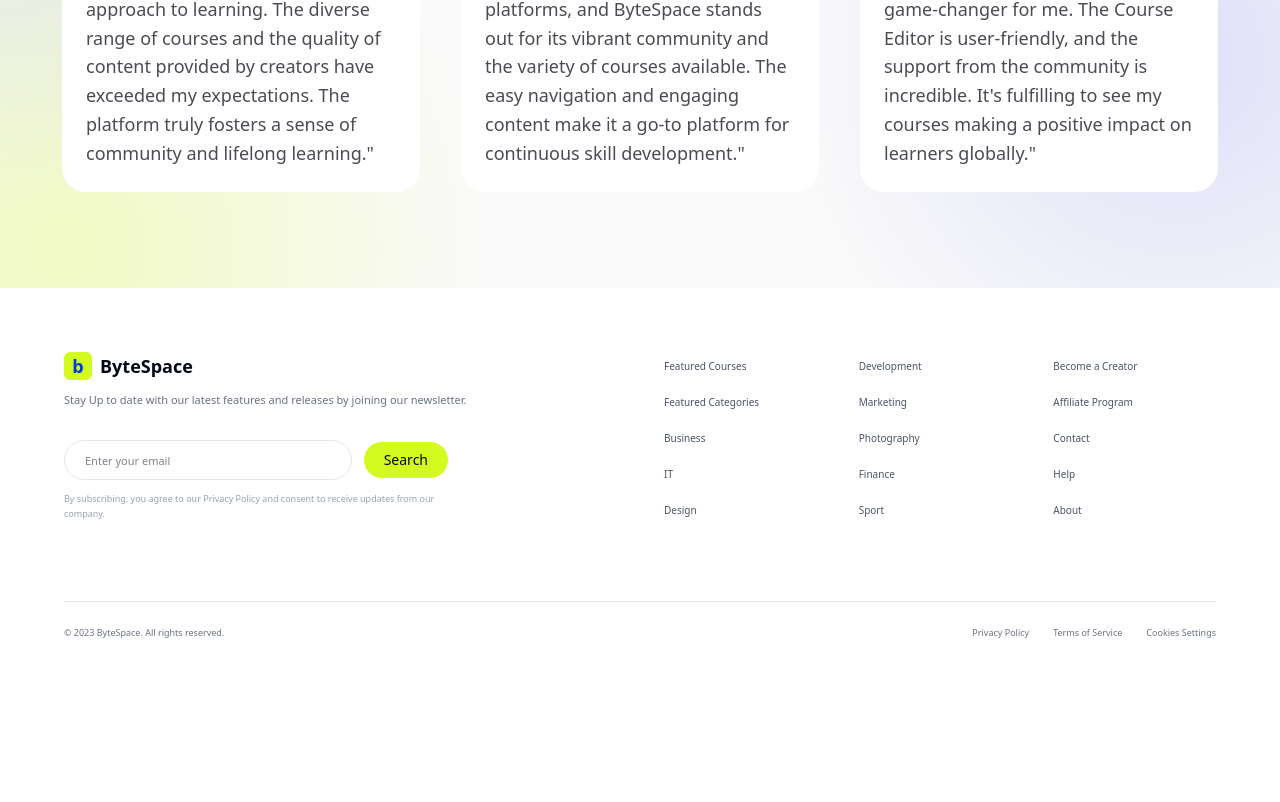
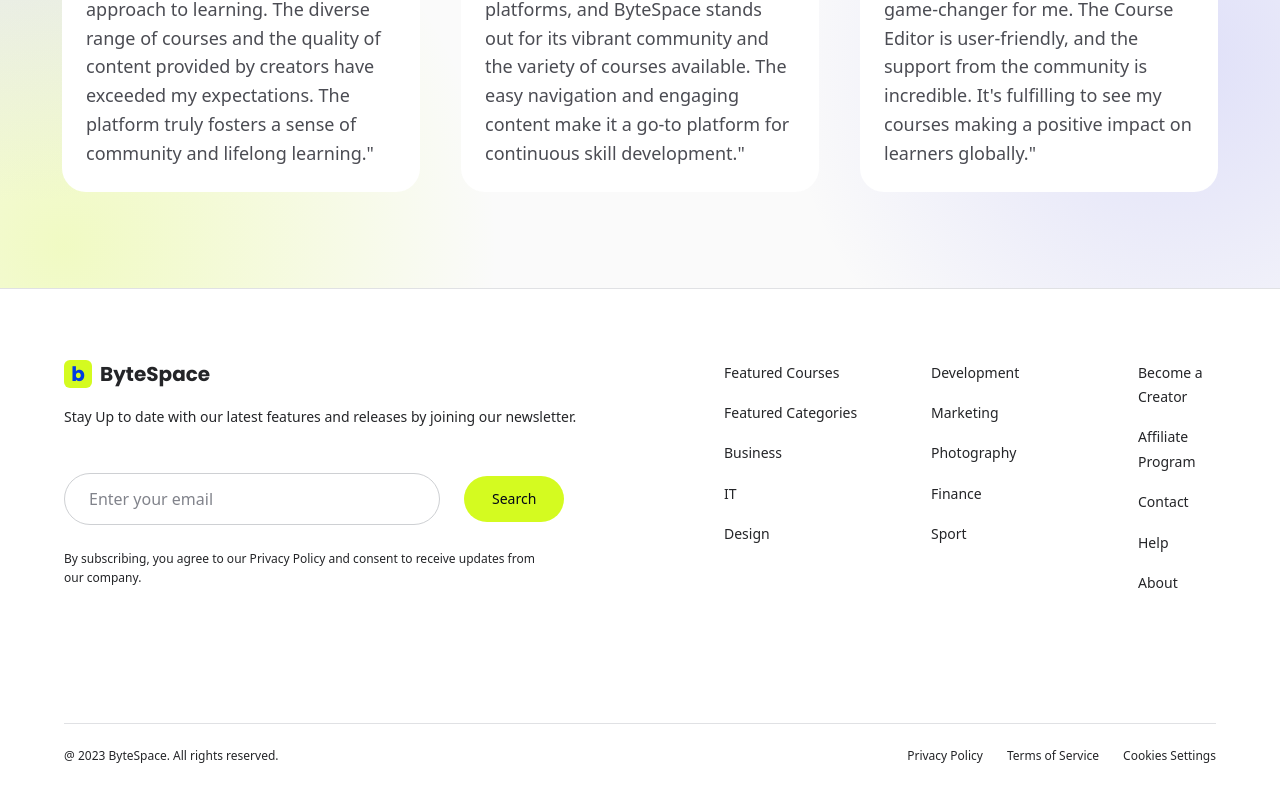
Before and after one commit to Mahirshelby/bytespace-new, a React (Vite) app: page / in a window 1280 px wide. Shown: the part 5157-5959 px from the top of the page. Before the commit the page ends 5821 px from the top, so only its background shows below. Built offline with nearby package versions, Linux system fonts and the light colour scheme; a web font is replaced by a local one.

Commit message:
style: match footer to design and fix course detail sidebar overlap

```diff
--- a/src/components/layout/Footer.tsx
+++ b/src/components/layout/Footer.tsx
@@ -1,3 +1,4 @@
+import { Link } from 'react-router-dom'
 import Container from '../ui/Container'
 import Button from '../ui/Button'
 
@@ -6,58 +7,47 @@ const columns = [
   ['Development', 'Marketing', 'Photography', 'Finance', 'Sport'],
   ['Become a Creator', 'Affiliate Program', 'Contact', 'Help', 'About'],
 ]
-
 const legal = ['Privacy Policy', 'Terms of Service', 'Cookies Settings']
 
 export default function Footer() {
   return (
-    <footer className="bg-white pt-16">
-      <Container className="max-w-[1100px]">
-        <div className="grid gap-12 lg:grid-cols-2">
+    <footer className="border-t border-[#E0E1E4] bg-white">
+      <Container className="pt-12 lg:pt-[71px]">
+        <div className="grid gap-10 lg:grid-cols-[620px_1fr]">
           <div>
-            <a href="#" className="flex items-center gap-2 text-lg font-semibold">
-              <span className="grid h-7 w-7 place-items-center rounded-md bg-lime font-bold text-primary">b</span>
+            <Link to="/" className="flex items-center gap-2 font-heading text-xl font-bold text-[#242528]">
+              <span className="grid h-7 w-7 place-items-center rounded-md bg-lime text-primary">b</span>
               ByteSpace
-            </a>
-            <p className="mt-3 text-[11px] text-gray-500">
-              Stay Up to date with our latest features and releases by joining our newsletter.
-            </p>
-            <form className="mt-8 flex max-w-sm items-center gap-3" onSubmit={(e) => e.preventDefault()}>
+            </Link>
+            <p className="mt-[18px] text-body-s text-[#242528]">Stay Up to date with our latest features and releases by joining our newsletter.</p>
+            <form className="mt-8 flex max-w-[520px] items-center gap-4 lg:mt-[45px] lg:gap-6" onSubmit={(e) => e.preventDefault()}>
               <input
                 type="email"
                 placeholder="Enter your email"
-                className="h-10 flex-1 rounded-full border border-gray-200 px-5 text-[11px] outline-none focus:border-primary"
+                className="h-[52px] min-w-0 flex-1 rounded-full border border-[#CED0D3] px-6 text-body-m text-ink outline-none focus:border-primary lg:max-w-[376px]"
               />
-              <Button type="submit">Search</Button>
+              <Button type="submit" className="h-[46px] shrink-0 px-7 text-label-m font-medium">Search</Button>
             </form>
-            <p className="mt-3 max-w-sm text-[9px] leading-relaxed text-gray-400">
+            <p className="mt-6 max-w-[480px] text-body-xs text-[#242528]">
               By subscribing, you agree to our Privacy Policy and consent to receive updates from our company.
             </p>
           </div>
 
-          <div className="grid grid-cols-2 gap-8 sm:grid-cols-3">
+          <div className="grid grid-cols-2 gap-x-6 gap-y-8 sm:grid-cols-3 lg:grid-cols-[207px_207px_1fr] lg:gap-x-0">
             {columns.map((col, i) => (
-              <ul key={i} className="space-y-3">
+              <ul key={i} className="space-y-4">
                 {col.map((item) => (
-                  <li key={item}>
-                    <a href="#" className="text-[10px] text-gray-600 hover:text-primary">
-                      {item}
-                    </a>
-                  </li>
+                  <li key={item}><a href="#" className="text-body-s text-[#242528] hover:text-primary">{item}</a></li>
                 ))}
               </ul>
             ))}
           </div>
         </div>
 
-        <div className="mt-20 flex flex-col items-center justify-between gap-4 border-t border-gray-200 py-6 text-[9px] text-gray-500 sm:flex-row">
-          <p>&copy; 2023 ByteSpace. All rights reserved.</p>
-          <div className="flex gap-6">
-            {legal.map((l) => (
-              <a key={l} href="#" className="hover:text-primary">
-                {l}
-              </a>
-            ))}
+        <div className="mt-12 flex flex-col items-center justify-between gap-3 border-t border-[#E0E1E4] pb-12 pt-[22px] text-body-xs text-[#242528] sm:flex-row lg:mt-[129px]">
+          <p>@ 2023 ByteSpace. All rights reserved.</p>
+          <div className="flex flex-wrap justify-center gap-6">
+            {legal.map((l) => <a key={l} href="#" className="hover:text-primary">{l}</a>)}
           </div>
         </div>
       </Container>
--- a/src/pages/CourseDetail.tsx
+++ b/src/pages/CourseDetail.tsx
@@ -34,7 +34,7 @@ export default function CourseDetail() {
             <img src="/images/course-video.png" alt="Course preview" className="aspect-[681/454] w-full object-cover" />
             <button aria-label="Play" className="absolute left-1/2 top-1/2 grid h-14 w-14 -translate-x-1/2 -translate-y-1/2 cursor-pointer place-items-center rounded-2xl bg-black/40 text-white">&#9654;</button>
           </div>
-          <aside className="rounded-3xl border border-[#D5D6DB] bg-white p-8 text-ink lg:-mb-[420px] lg:mb-0">
+          <aside className="rounded-3xl border border-[#D5D6DB] relative z-10 bg-white p-8 text-ink lg:-mb-[420px]">
             <h2 className="text-heading-xs">112 Lessons (24 hours)</h2>
             <ul className="mt-4 space-y-3 text-body-s">
               {lessonsPreview.map(([n, t, m]) => <li key={n} className="flex gap-3"><span>{n}</span><span className="flex-1">{t}</span><span className="text-[#003AE1]">{m}</span></li>)}
```
